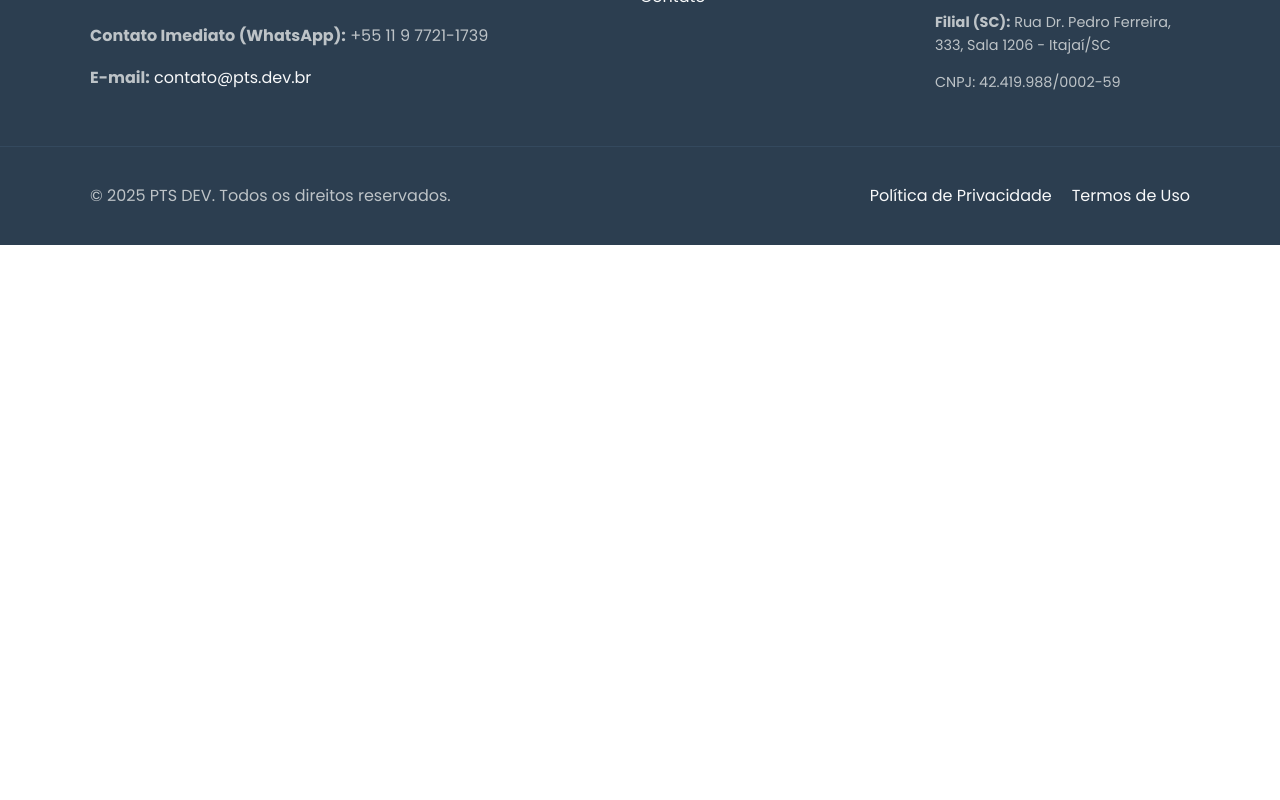
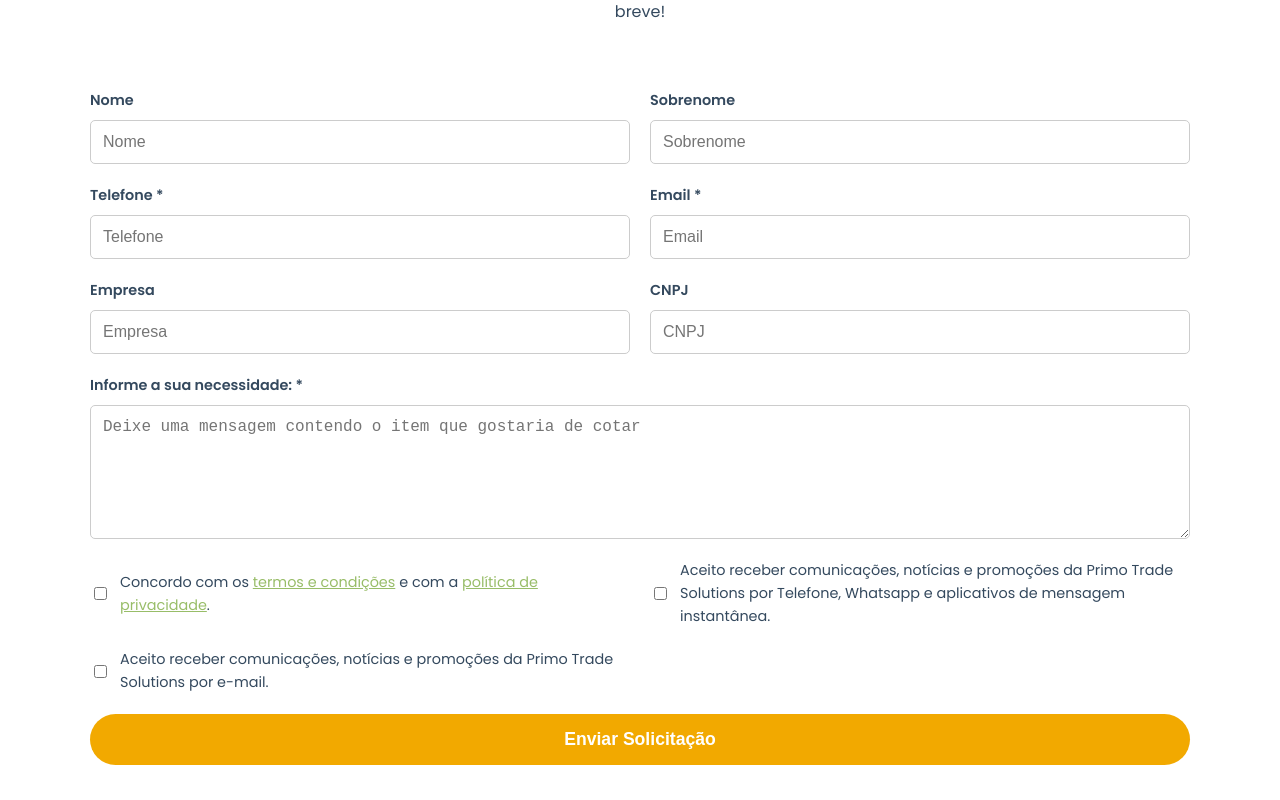
Before and after one commit to rickprimoPTS/pts-dev-website, a React (Create React App) app: page / in a window 1280 px wide. Shown: the part 2860-3660 px from the top of the page. Before the commit the page ends 3105 px from the top, so only its background shows below. Built offline with nearby package versions, Linux system fonts and the light colour scheme.

Commit message:
Implementamos a função de gerar leads

```diff
--- a/package.json
+++ b/package.json
@@ -7,6 +7,7 @@
     "@testing-library/jest-dom": "^6.6.4",
     "@testing-library/react": "^16.3.0",
     "@testing-library/user-event": "^13.5.0",
+    "firebase": "^12.0.0",
     "react": "^19.1.1",
     "react-dom": "^19.1.1",
     "react-scripts": "5.0.1",
--- a/src/App.js
+++ b/src/App.js
@@ -1,5 +1,6 @@
 import React from 'react';
 import './App.css';
+import ContactForm from './components/ContactForm';
 import logo from './assets/logo.png';
 
 // --- ÍCONES ---
@@ -104,6 +105,7 @@ function App() {
             </button>
           </div>
         </section>
+        <ContactForm /> {/* ADICIONE ESTA LINHA */}
       </main>
 
       <footer className="main-footer">
--- /dev/null
+++ b/src/components/ContactForm.css
@@ -0,0 +1,81 @@
+/* src/components/ContactForm.css */
+
+.contact-form-section {
+  padding: 80px 0;
+  background-color: var(--white-color);
+}
+
+.form-grid {
+  display: grid;
+  grid-template-columns: 1fr 1fr;
+  gap: 20px;
+}
+
+.form-group {
+  display: flex;
+  flex-direction: column;
+}
+
+.form-group.full-width {
+  grid-column: 1 / -1; /* Ocupa a largura total */
+}
+
+.form-group label {
+  margin-bottom: 8px;
+  font-weight: 600;
+  font-size: 0.9rem;
+}
+
+.form-group input,
+.form-group textarea {
+  width: 100%;
+  padding: 12px;
+  border: 1px solid #ccc;
+  border-radius: 5px;
+  font-size: 1rem;
+  box-sizing: border-box; /* Garante que o padding não aumente a largura */
+}
+
+.form-group-checkbox {
+  display: flex;
+  align-items: center;
+  gap: 10px;
+}
+
+.form-group-checkbox input[type="checkbox"] {
+   width: auto;
+}
+
+.form-group-checkbox label {
+  font-weight: 400;
+  font-size: 0.9rem;
+}
+
+.form-group-checkbox a {
+   color: var(--primary-color);
+   text-decoration: underline;
+}
+
+.submit-button {
+  background-color: var(--secondary-color);
+  color: var(--white-color);
+  border: none;
+  padding: 15px 35px;
+  font-size: 1.1rem;
+  font-weight: 600;
+  border-radius: 50px;
+  cursor: pointer;
+  transition: transform 0.3s ease, box-shadow 0.3s ease;
+  width: 100%;
+}
+
+.submit-button:hover {
+  transform: scale(1.02);
+  box-shadow: 0 5px 15px rgba(242, 169, 0, 0.25);
+}
+
+@media (max-width: 768px) {
+   .form-grid {
+      grid-template-columns: 1fr;
+   }
+}
--- /dev/null
+++ b/src/components/ContactForm.js
@@ -0,0 +1,148 @@
+// src/components/ContactForm.js
+
+import React, { useState } from 'react';
+import './ContactForm.css'; // Criaremos este arquivo de estilo a seguir
+import { db } from '../firebase'; // Importa nosso banco de dados
+import { collection, addDoc, serverTimestamp } from "firebase/firestore";
+
+
+
+const ContactForm = () => {
+  const [formData, setFormData] = useState({
+    nome: '',
+    sobrenome: '',
+    telefone: '',
+    email: '',
+    empresa: '',
+    cnpj: '',
+    necessidade: '',
+    aceitouTermos: false,
+    aceitouMarketingTelefone: false,
+    aceitouMarketingEmail: false,
+  });
+
+  const handleChange = (e) => {
+    const { name, value } = e.target;
+    setFormData(prevState => ({
+      ...prevState,
+      [name]: value
+    }));
+  };
+
+  const handleCheckboxChange = (e) => {
+    const { name, checked } = e.target;
+    setFormData(prevState => ({
+      ...prevState,
+      [name]: checked
+    }));
+  };
+
+  const handleSubmit = async (e) => {
+    e.preventDefault(); // Previne o recarregamento da página
+
+    try {
+        // Cria um novo "documento" (ticket) na coleção "solicitacoes"
+        await addDoc(collection(db, "solicitacoes"), {
+            dadosCliente: {
+                nome: formData.nome,
+                sobrenome: formData.sobrenome,
+                telefone: formData.telefone,
+                email: formData.email,
+                empresa: formData.empresa,
+                cnpj: formData.cnpj,
+                necessidade: formData.necessidade,
+            },
+            consentimentos: {
+                aceitouTermos: formData.aceitouTermos,
+                dataAceiteTermos: formData.aceitouTermos ? serverTimestamp() : null,
+                aceitouMarketingTelefone: formData.aceitouMarketingTelefone,
+                dataAceiteMarketingTelefone: formData.aceitouMarketingTelefone ? serverTimestamp() : null,
+                aceitouMarketingEmail: formData.aceitouMarketingEmail,
+                dataAceiteMarketingEmail: formData.aceitouMarketingEmail ? serverTimestamp() : null,
+            },
+            status: 'novo',
+            dataCriacao: serverTimestamp() // Usa o timestamp do servidor para a data
+        });
+
+        alert("Solicitação enviada com sucesso! Entraremos em contato em breve.");
+
+        // Limpa o formulário após o envio bem-sucedido
+        setFormData({
+            nome: '', sobrenome: '', telefone: '', email: '',
+            empresa: '', cnpj: '', necessidade: '',
+            aceitouTermos: false, aceitouMarketingTelefone: false, aceitouMarketingEmail: false,
+        });
+
+    } catch (error) {
+        console.error("Erro ao enviar a solicitação: ", error);
+        alert("Ocorreu um erro ao enviar sua solicitação. Por favor, tente novamente.");
+    }
+};
+  return (
+    <section id="contact-form-section" className="contact-form-section">
+      <div className="container">
+        <h2 className="section-title">Quer ajuda?</h2>
+        <p className="section-subtitle">Informe a sua necessidade e vamos retornar o contato em breve!</p>
+
+        <form className="form-grid" onSubmit={handleSubmit}>
+    {/* --- Linha 1: Nome e Sobrenome --- */}
+    <div className="form-group">
+      <label htmlFor="nome">Nome</label>
+      <input type="text" id="nome" name="nome" placeholder="Nome" value={formData.nome} onChange={handleChange} />
+    </div>
+    <div className="form-group">
+      <label htmlFor="sobrenome">Sobrenome</label>
+      <input type="text" id="sobrenome" name="sobrenome" placeholder="Sobrenome" value={formData.sobrenome} onChange={handleChange} />
+    </div>
+
+    {/* --- Linha 2: Telefone e Email --- */}
+    <div className="form-group">
+      <label htmlFor="telefone">Telefone *</label>
+      <input type="tel" id="telefone" name="telefone" placeholder="Telefone" required value={formData.telefone} onChange={handleChange} />
+    </div>
+    <div className="form-group">
+      <label htmlFor="email">Email *</label>
+      <input type="email" id="email" name="email" placeholder="Email" required value={formData.email} onChange={handleChange} />
+    </div>
+
+    {/* --- Linha 3: Empresa e CNPJ --- */}
+    <div className="form-group">
+      <label htmlFor="empresa">Empresa</label>
+      <input type="text" id="empresa" name="empresa" placeholder="Empresa" value={formData.empresa} onChange={handleChange} />
+    </div>
+    <div className="form-group">
+      <label htmlFor="cnpj">CNPJ</label>
+      <input type="text" id="cnpj" name="cnpj" placeholder="CNPJ" value={formData.cnpj} onChange={handleChange} />
+    </div>
+
+    {/* --- Linha 4: Mensagem --- */}
+    <div className="form-group full-width">
+      <label htmlFor="necessidade">Informe a sua necessidade: *</label>
+      <textarea id="necessidade" name="necessidade" rows="6" placeholder="Deixe uma mensagem contendo o item que gostaria de cotar" value={formData.necessidade} onChange={handleChange}></textarea>
+    </div>
+
+    {/* --- Linha 5: Checkboxes LGPD --- */}
+    <div className="form-group-checkbox full-width">
+      <input type="checkbox" id="aceitouTermos" name="aceitouTermos" required checked={formData.aceitouTermos} onChange={handleCheckboxChange} />
+      <label htmlFor="aceitouTermos">Concordo com os <a href="/termos-e-condicoes" target="_blank" rel="noopener noreferrer">termos e condições</a> e com a <a href="/politica-de-privacidade" target="_blank" rel="noopener noreferrer">política de privacidade</a>.</label>
+    </div>
+    <div className="form-group-checkbox full-width">
+      <input type="checkbox" id="aceitouMarketingTelefone" name="aceitouMarketingTelefone" checked={formData.aceitouMarketingTelefone} onChange={handleCheckboxChange} />
+      <label htmlFor="aceitouMarketingTelefone">Aceito receber comunicações, notícias e promoções da Primo Trade Solutions por Telefone, Whatsapp e aplicativos de mensagem instantânea.</label>
+    </div>
+    <div className="form-group-checkbox full-width">
+      <input type="checkbox" id="aceitouMarketingEmail" name="aceitouMarketingEmail" checked={formData.aceitouMarketingEmail} onChange={handleCheckboxChange} />
+      <label htmlFor="aceitouMarketingEmail">Aceito receber comunicações, notícias e promoções da Primo Trade Solutions por e-mail.</label>
+    </div>
+
+    {/* --- Linha 6: Botão --- */}
+    <div className="form-group full-width">
+      <button type="submit" className="submit-button">Enviar Solicitação</button>
+    </div>
+  </form>
+      </div>
+    </section>
+  );
+};
+
+export default ContactForm;
--- /dev/null
+++ b/src/firebase.js
@@ -0,0 +1,20 @@
+// src/firebase.js
+
+// Importa as funções que precisamos da biblioteca que instalamos
+import { initializeApp } from "firebase/app";
+import { getFirestore } from "firebase/firestore";
+
+// A sua configuração do Firebase (que você já tinha)
+const firebaseConfig = {
+    apiKey: "AIzaSyCsfQXXc37njdoE87jvBV5sOtLbTEj1tSM",
+    authDomain: "pts-dev-br.firebaseapp.com",
+    projectId: "pts-dev-br",
+    storageBucket: "pts-dev-br.firebasestorage.app",
+    messagingSenderId: "415274624036",
+    appId: "1:415274624036:web:cd02b8bcb9cb96a767e4b1",
+    measurementId: "G-7F8DLRD94X"
+  };
+
+  // Initialize Firebase
+  const app = initializeApp(firebaseConfig);
+export const db = getFirestore(app);
```
Also changed, not shown: 1 other file (tests, documents, lock files or other folders).
